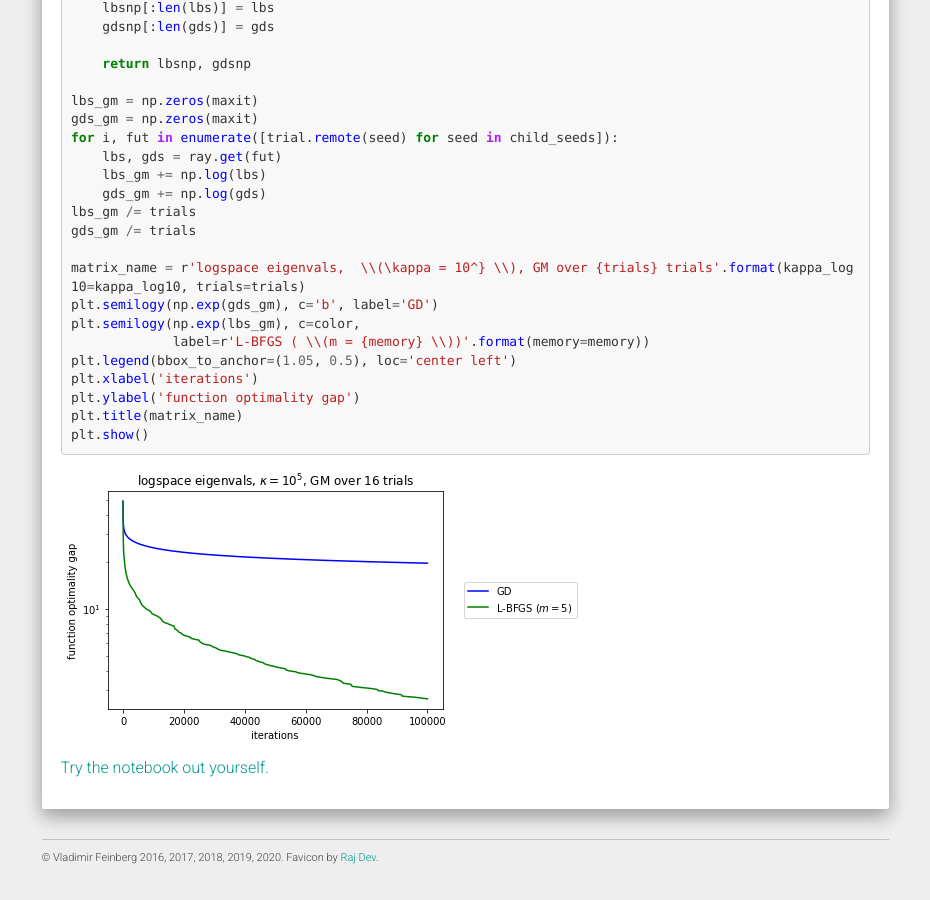
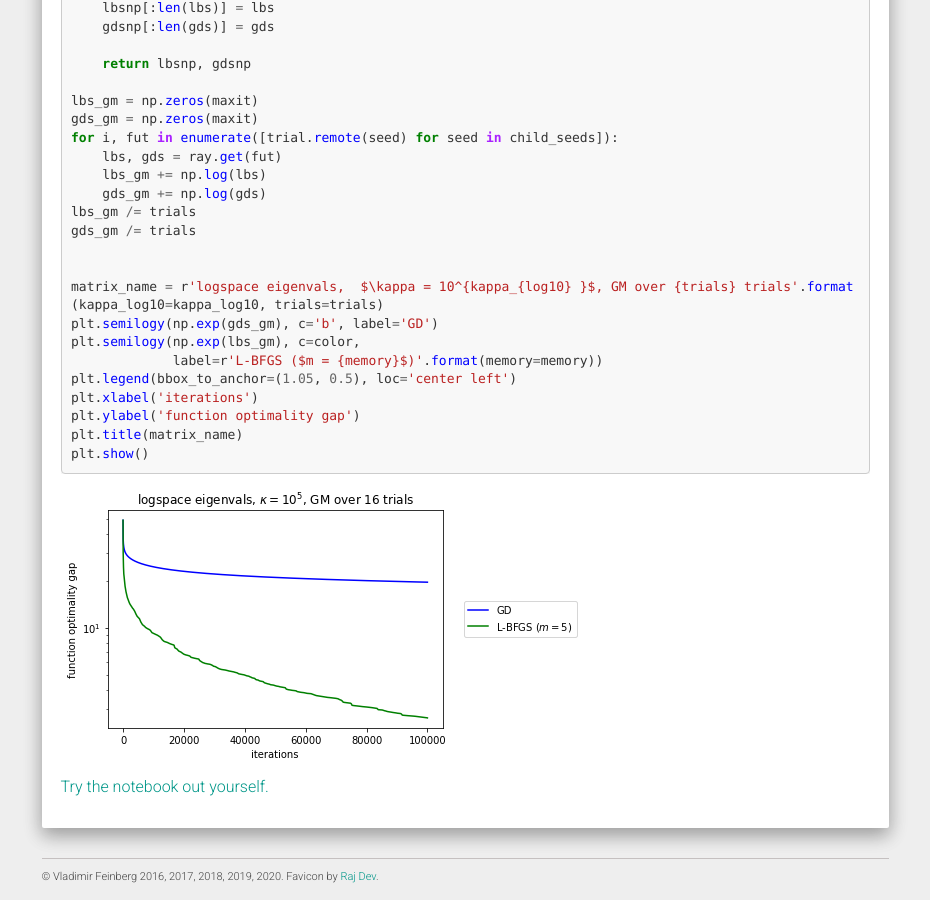
Before and after one commit to vlad17/vlad17.github.io, a Jekyll site: the page built from _posts/2020-11-01-lbfgs-vs-gd.md, in a window 1280 px wide and 900 px high, scrolled down 10908 px. Shown: the whole window, without its empty margins (321-1251 px from the left). Built offline with Jekyll 4.4.1, drawn with Linux system fonts in a browser that asks for light colours; nearby versions of some CDN libraries; formulas are drawn with MathJax 3; some of the changed text lies outside the part shown.

````diff
--- a/_posts/2020-11-01-lbfgs-vs-gd.md
+++ b/_posts/2020-11-01-lbfgs-vs-gd.md
@@ -195,9 +195,9 @@ for kappa, ls in [(10, '-'), (50, '--')]:
     memory = 10
     lbs = lbfgs(A, memory)
     matrix_name = 'linspace eigenvals'
-    plt.semilogy(gds, c='b', label=r'GD ( \\(\kappa = {kappa} \\))'.format(kappa=kappa), ls=ls)
+    plt.semilogy(gds, c='b', label=r'GD ($\kappa = {kappa}$)'.format(kappa=kappa), ls=ls)
     plt.semilogy(lbs, c='r', ls=ls,
-                 label=r'L-BFGS ( \\(m = {memory}, \kappa = {kappa} \\))'.format(
+                 label=r'L-BFGS ( $m = {memory}, \kappa = {kappa}$)'.format(
                      kappa=kappa, memory=memory))
 plt.legend(bbox_to_anchor=(1.05, 0.5), loc='center left')
 plt.xlabel('iterations')
@@ -372,9 +372,9 @@ plt.show()
 for cosine, memory in zip(cosines, memories):
     cosine = np.array(cosine)
     plt.plot(cosine,
-                 label=r' \\(m = {memory} \\)'.format(memory=memory))
+                 label=r'$m = {memory}$'.format(memory=memory))
 plt.xlabel('iterations')
-plt.ylabel(r' \\(\cos \theta\_k \\)')
+plt.ylabel(r'$\cos \theta\_k$')
 plt.title('L-BFGS and GD Cosine')
 plt.show()
 ```
@@ -441,10 +441,11 @@ for i, fut in enumerate([trial.remote(seed) for seed in child_seeds]):
 lbs_gm /= trials
 gds_gm /= trials
 
-matrix_name = r'logspace eigenvals,  \\(\kappa = 10^{{{kappa\_log10}}} \\), GM over {trials} trials'.format(kappa_log10=kappa_log10, trials=trials)
+
+matrix_name = r'logspace eigenvals,  $\kappa = 10^{kappa_{log10} }$, GM over {trials} trials'.format(kappa_log10=kappa_log10, trials=trials)
 plt.semilogy(np.exp(gds_gm), c='b', label='GD')
 plt.semilogy(np.exp(lbs_gm), c=color,
-             label=r'L-BFGS ( \\(m = {memory} \\))'.format(memory=memory))
+             label=r'L-BFGS ($m = {memory}$)'.format(memory=memory))
 plt.legend(bbox_to_anchor=(1.05, 0.5), loc='center left')
 plt.xlabel('iterations')
 plt.ylabel('function optimality gap')
````
Also changed, not shown: _posts/2021-03-20-parallel-glauber-inference.md (added, +80 -0 lines), assets/2021-03-20-parallel-glauber-inference/conflict.png (added), assets/2021-03-20-parallel-glauber-inference/hex.png (added), assets/2021-03-20-parallel-glauber-inference/hexagon.png (added), assets/2021-03-20-parallel-glauber-inference/parallel-1-large.png (added), assets/2021-03-20-parallel-glauber-inference/parallel-1.png (added), assets/2021-03-20-parallel-glauber-inference/parallel-2-large.png (added), assets/2021-03-20-parallel-glauber-inference/parallel-2.png (added), assets/2021-03-20-parallel-glauber-inference/parallel-3-large.png (added), assets/2021-03-20-parallel-glauber-inference/parallel-3.png (added), assets/2021-03-20-parallel-glauber-inference/parallel-transition-large.png (added), assets/2021-03-20-parallel-glauber-inference/parallel-transition.png (added), assets/2021-03-20-parallel-glauber-inference/scale.png (added), assets/2021-03-20-parallel-glauber-inference/serial-transition-large.png (added), 1 more files.
